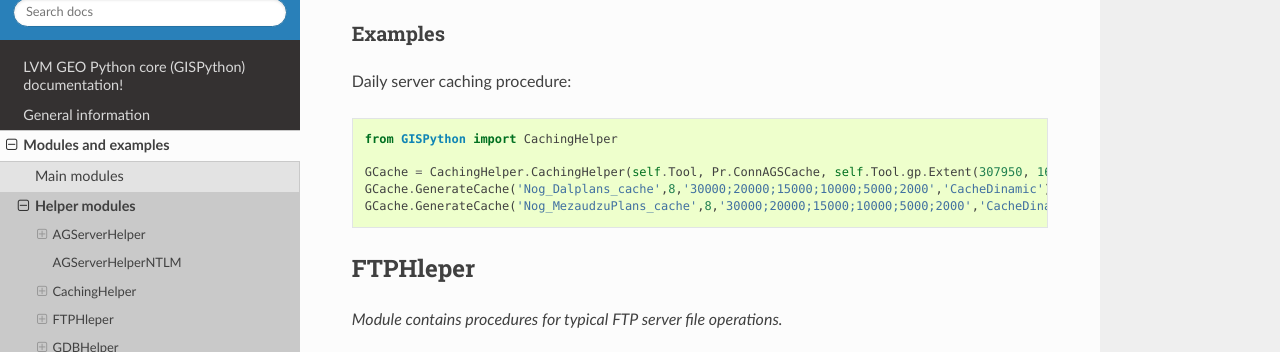
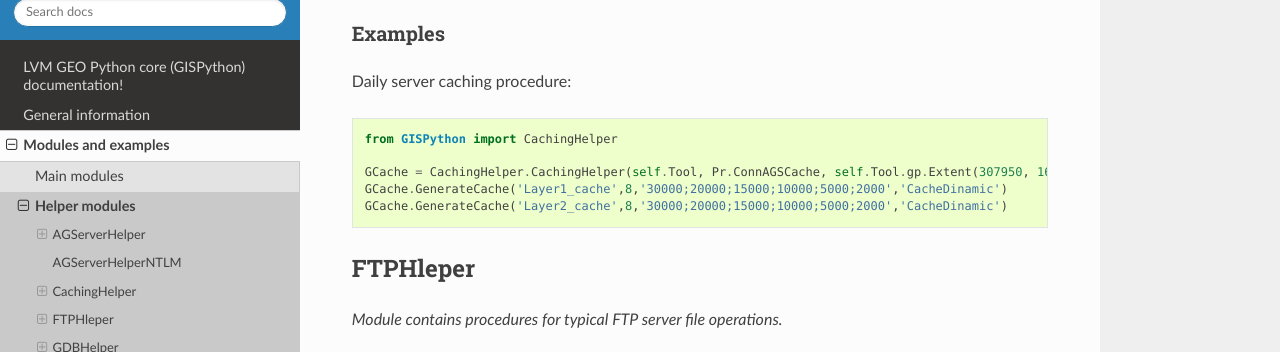
Before and after one commit to lvmgeo/GISPython, a Sphinx documentation site: the page built from docs/helper_modules.rst, in a window 1280 px wide and 900 px high, scrolled down 1583 px, cut to the strip 78-430 px from the top of the window. Built offline with Sphinx 7.4.7 and the Read the Docs theme 2.0.0, drawn with Linux system fonts in a browser that asks for light colours.

Commit message:
Create helper_modules.rst

```diff
--- a/docs/helper_modules.rst
+++ b/docs/helper_modules.rst
@@ -79,9 +79,9 @@ Daily server caching procedure::
 
 	from GISPython import CachingHelper
 
-	GCache = CachingHelper.CachingHelper(self.Tool, Pr.ConnAGSCache, self.Tool.gp.Extent(307950, 167920, 767480, 443890), Pr.ConnAuto + "\\SDEOWNER.CashLVBuffer")
-	GCache.GenerateCache('Nog_Dalplans_cache',8,'30000;20000;15000;10000;5000;2000','CacheDinamic')
-	GCache.GenerateCache('Nog_MezaudzuPlans_cache',8,'30000;20000;15000;10000;5000;2000','CacheDinamic')
+	GCache = CachingHelper.CachingHelper(self.Tool, Pr.ConnAGSCache, self.Tool.gp.Extent(307950, 167920, 767480, 443890), Pr.ConnAuto + "\\SDEOWNER.CacheLayer")
+	GCache.GenerateCache('Layer1_cache',8,'30000;20000;15000;10000;5000;2000','CacheDinamic')
+	GCache.GenerateCache('Layer2_cache',8,'30000;20000;15000;10000;5000;2000','CacheDinamic')
 
 FTPHleper
 ---------
```
